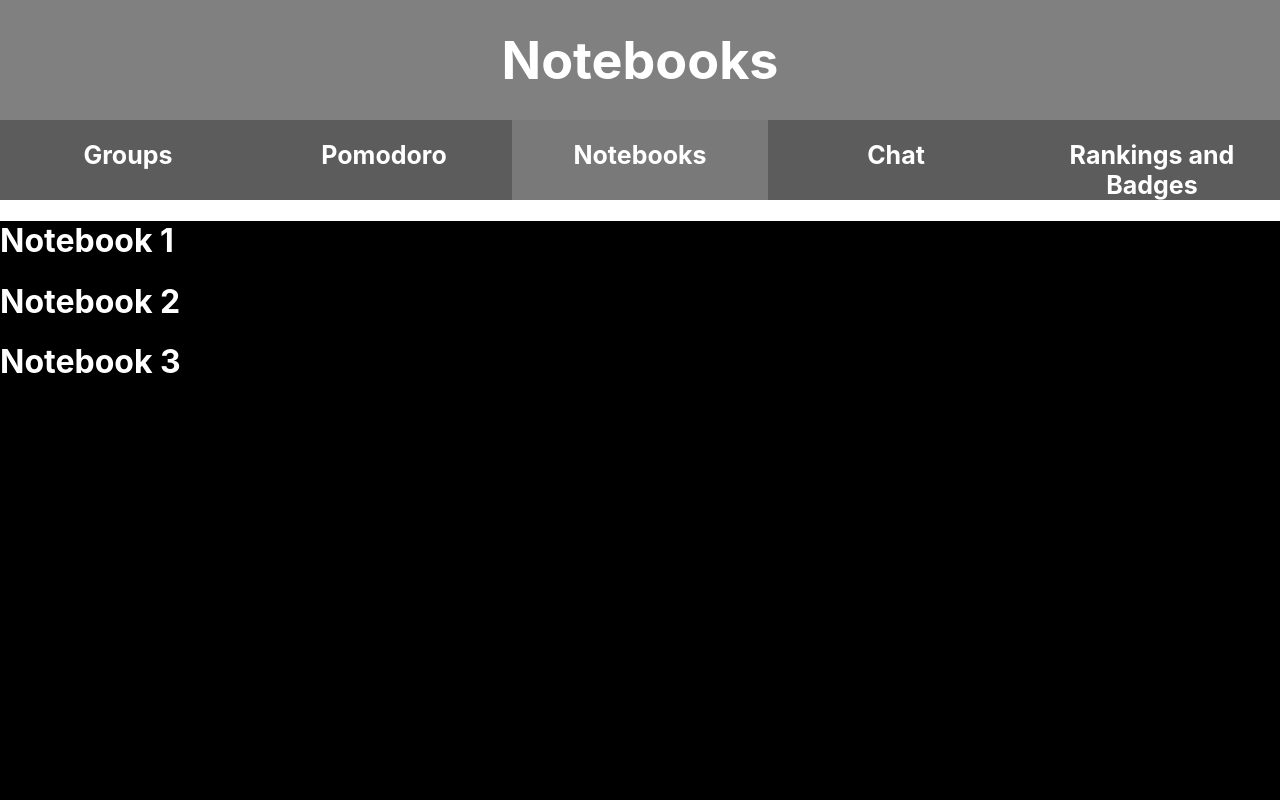
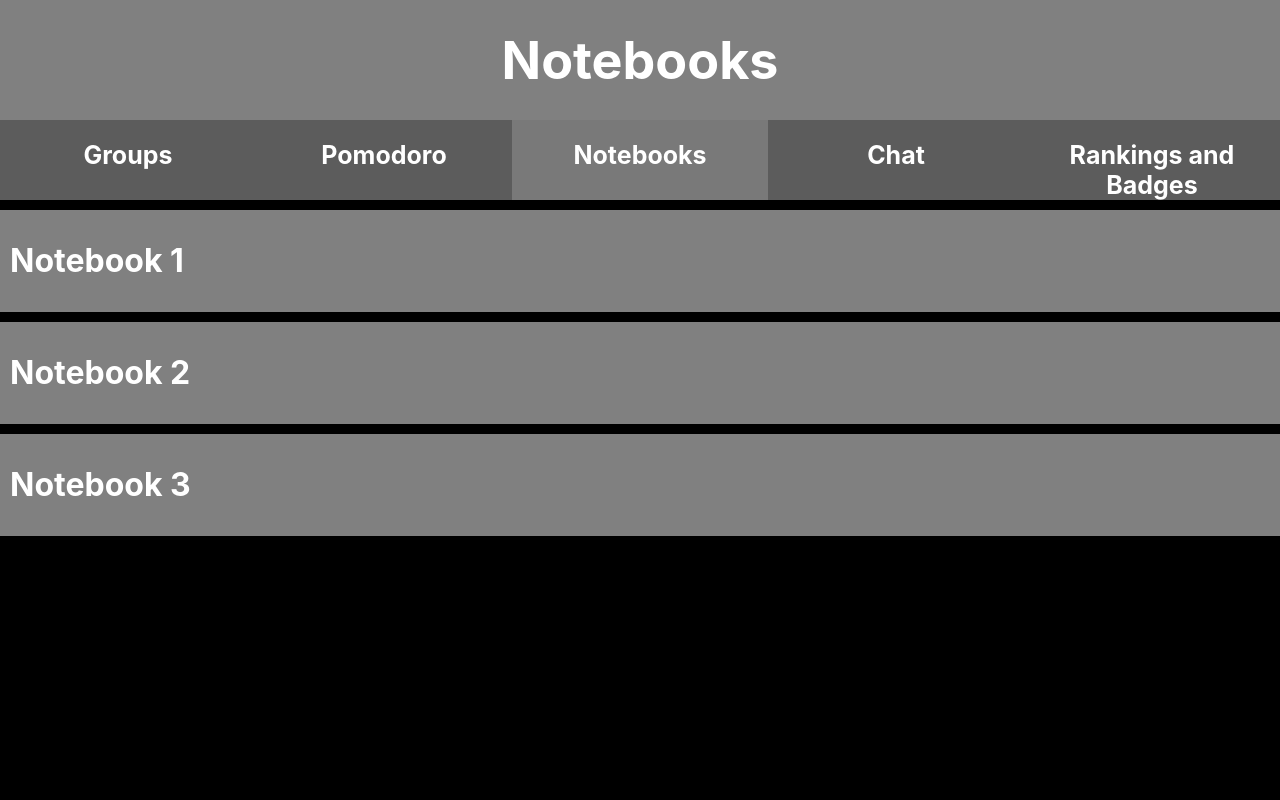
Before and after one commit to Jedro1270/Gakusei, a React (Create React App) app in the folder client/: page /notebooks in a window 1280 px wide. Shown: the top 800 px of the page. Built offline with nearby package versions, Linux system fonts and the light colour scheme; no server answers.

Commit message:
feat: add style for notebooks page layout

```diff
--- a/client/src/App.css
+++ b/client/src/App.css
@@ -5,6 +5,7 @@
 
 .App {
   height: 100%;
+  background-color: black;
 }
 
 .App-logo {
@@ -36,7 +37,6 @@
 
 .App-body {
   height: 100%;
-  background-color: black;
   color: white;
 }
 
@@ -143,6 +143,17 @@
   font-weight: bold;
 }
 
+.Notebooks-page {
+  height: 100%;
+  background-color: black;
+}
+
+.Notebook {
+  background-color: grey;
+  padding: 10px;
+  margin: 10px 0px;
+}
+
 .Selectable-groups img {
   flex: 1;
   width: 100%;
```
